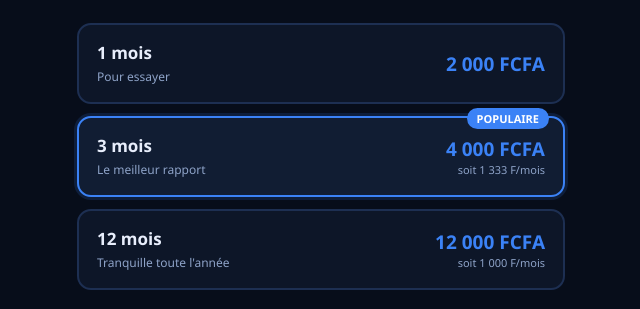
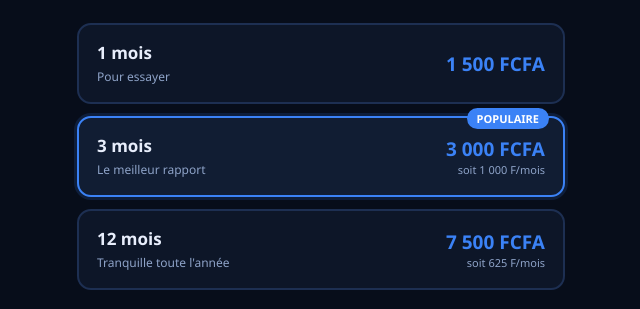
Before and after one commit to Abdoul123-info/doulget-store, a plain HTML site: page index.html in a window 1280 px wide. Shown: the part 197-506 px from the top of the page, 319-959 px from the left. Drawn offline with Linux system fonts and the light colour scheme.

Commit message:
Tarifs definitifs: 1500 / 3000 / 7500 FCFA
Co-Authored-By: Claude Opus 4.8 <noreply@anthropic.com>

```diff
--- a/index.html
+++ b/index.html
@@ -56,16 +56,16 @@
   <div class="plans" id="plans">
     <div class="plan" data-plan="m1" onclick="selectPlan(this)">
       <div class="l"><b>1 mois</b><small>Pour essayer</small></div>
-      <div class="p"><b>2 000 FCFA</b></div>
+      <div class="p"><b>1 500 FCFA</b></div>
     </div>
     <div class="plan sel" data-plan="m3" onclick="selectPlan(this)">
       <span class="badge">POPULAIRE</span>
       <div class="l"><b>3 mois</b><small>Le meilleur rapport</small></div>
-      <div class="p"><b>4 000 FCFA</b><small>soit 1 333 F/mois</small></div>
+      <div class="p"><b>3 000 FCFA</b><small>soit 1 000 F/mois</small></div>
     </div>
     <div class="plan" data-plan="m12" onclick="selectPlan(this)">
       <div class="l"><b>12 mois</b><small>Tranquille toute l'année</small></div>
-      <div class="p"><b>12 000 FCFA</b><small>soit 1 000 F/mois</small></div>
+      <div class="p"><b>7 500 FCFA</b><small>soit 625 F/mois</small></div>
     </div>
   </div>
 
```
